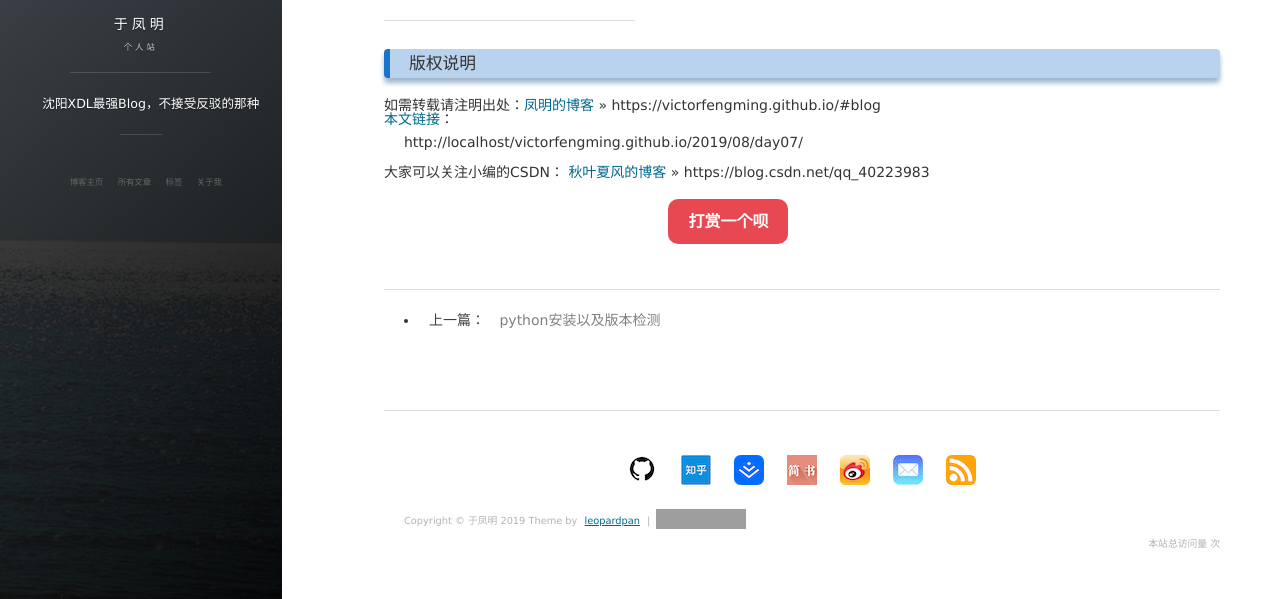
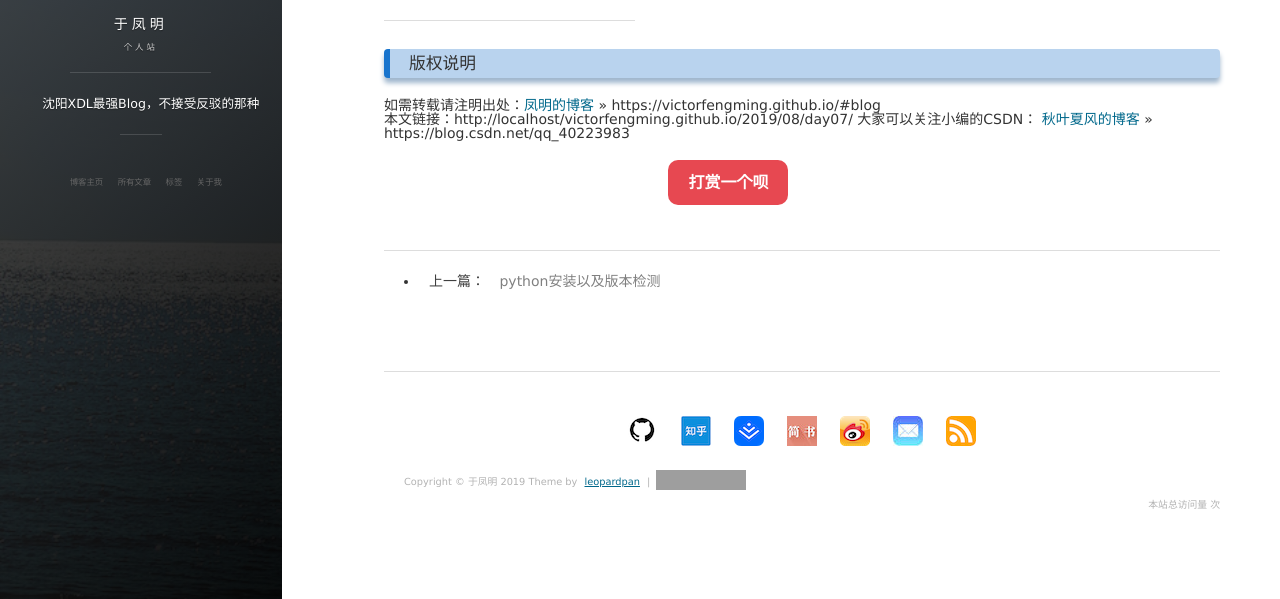
Before and after one commit to 1978413822/victorfengming.github.io, a Jekyll site: the page built from _posts/2019-08-20-day07.md, in a window 1280 px wide and 1123 px high, cut to the strip 524-1123 px from the top of the window. Built offline with Jekyll 4.4.1, drawn with Linux system fonts in a browser that asks for light colours; nearby versions of some CDN libraries; comment, search, counter and statistics services are not loaded; grey boxes are pictures that could not be loaded.

Commit message:
模板中的本文连接问题

```diff
--- a/_layouts/post.html
+++ b/_layouts/post.html
@@ -23,7 +23,7 @@ layout: default
 <h3>版权说明</h3>
 如需转载请注明出处：<a href="https://victorfengming.github.io/#blog">凤明的博客</a> » https://victorfengming.github.io/#blog
 <br>
-<a id="self_herf">本文链接</a>：<p id="self_url"></p>
+本文链接：<span id="self_url"></span>
 
 
 大家可以关注小编的CSDN：
```
Also changed, not shown: other parts of _layouts/post.html (+0 -1 lines).
